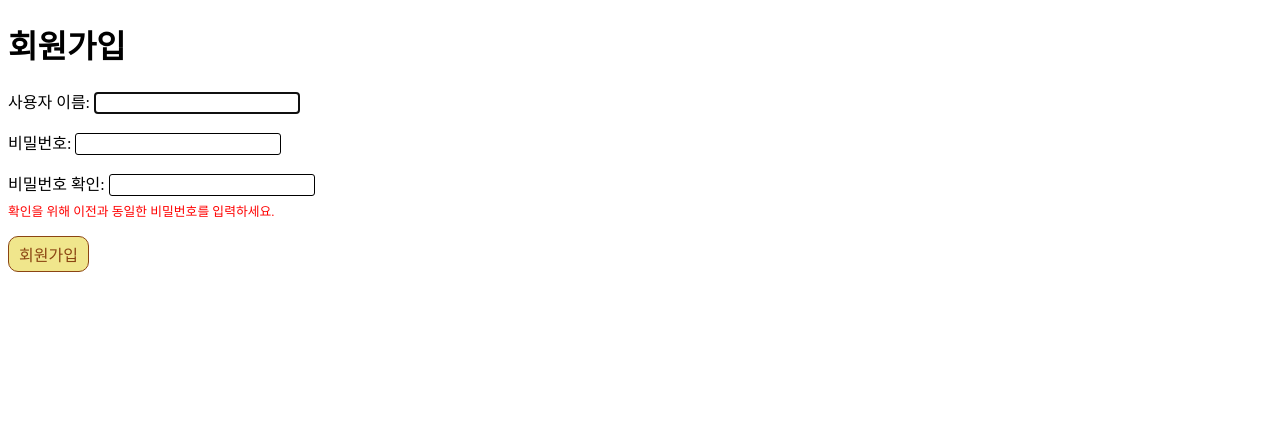
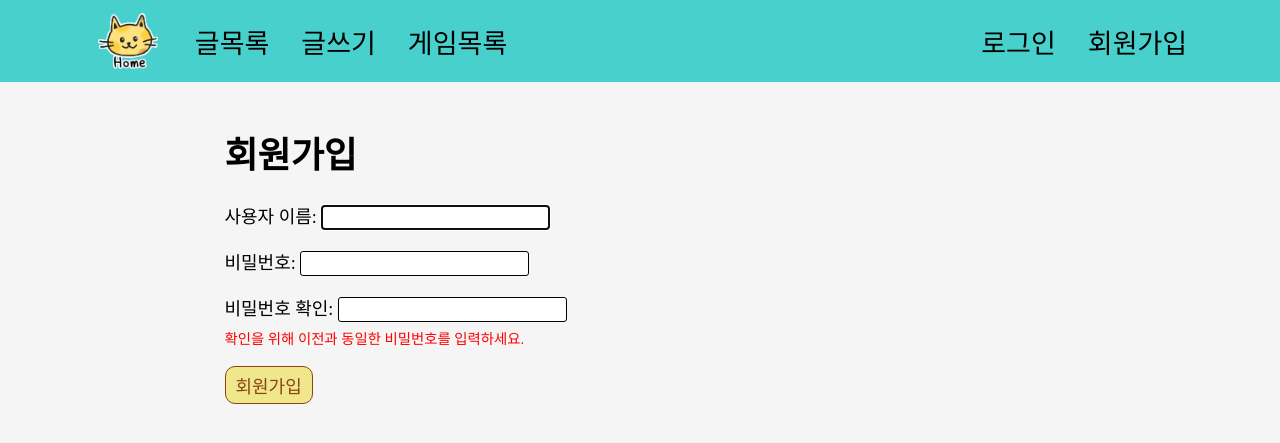
Before and after one commit to SamiCoding/django-cat-project, a Django app: page /accounts/signup/ in a window 1280 px wide. Shown: the top 443 px of the page. Run offline with Django 4.2, Linux system fonts and the light colour scheme; some libraries are stand-ins or nearby versions; some web fonts are replaced.

Commit message:
Update base.html

```diff
--- a/djangocat/templates/base.html
+++ b/djangocat/templates/base.html
@@ -3,13 +3,124 @@
 <html lang="en">
 <head>
   <meta charset="UTF-8">
+  <meta http-equiv="X-UA-Compatible" content="IE=edge">
   <meta name="viewport" content="width=device-width, initial-scale=1.0">
-  <title>Document</title>
+  <title>Django Cat</title>
+  <link rel="icon" href="{% static 'images/favicon-96x96.png' %}">
+  <link rel="stylesheet" href="{% static 'css/style.css' %}">
+  <link rel="stylesheet" href="{% static 'css/base.css' %}">
+  <script src="https://kit.fontawesome.com/a1e1be19c8.js" crossorigin="anonymous"></script>
   {% block head %}
   {% endblock %}
 </head>
 <body>
-  {% block body %}
-  {% endblock %}
+  <div class="pc">
+    <div class="navbar">
+      <div class="navbar__page">
+        <span>
+          <a href="{% url 'postings:index' %}">
+            <img class="navbar__logo" src="{% static 'images/jgcat.jpg' %}" alt="jgcat">
+          </a>
+        </span>
+        <span>
+          <a href="{% url 'postings:posting_list' %}">글목록</a>
+        </span>
+        <span>
+          <a href="{% url 'postings:posting_create' %}">글쓰기</a>
+        </span>
+        <span>
+          <a href="{% url 'games:game_list' %}">게임목록</a>
+        </span>
+      </div>
+      <div class="navbar__account">
+        {% if user.is_authenticated %}
+        <span>
+          {{user.username}}님 안녕하세요.
+        </span>
+        <span>
+          <a href="{% url 'accounts:logout' %}" onclick="return userLogout()">로그아웃</a>
+        </span>
+        {% else %}
+          <span>
+            <a href="{% url 'accounts:login' %}">로그인</a>
+          </span>
+          <span>
+            <a href="{% url 'accounts:signup' %}">회원가입</a>
+          </span>
+        {% endif %}
+      </div>
+    </div>
+  </div>
+  <div class="mobile">
+    <div class="navbar">
+      <div class="navbar__page">
+        <span>
+          <a href="{% url 'postings:index' %}">
+            <img class="navbar__logo" src="{% static 'images/jgcat.jpg' %}" alt="jgcat">
+          </a>
+        </span>
+      </div>
+      <div class="navbar__menu" onclick="openMenu()">
+        <span id="menu-icon">
+          <i class="fa-solid fa-bars fa-2x"></i>
+        </span>
+      </div>
+    </div>
+    <div id="navbar-hidden">
+      <div class="navbar-side">
+        {% if not user.is_authenticated%}
+        <span>
+          <a href="{% url 'accounts:signup' %}">회원가입</a>
+        </span>
+        <hr class="navbar__line">
+        <span>
+          <a href="{% url 'accounts:login' %}">로그인</a>
+        </span>
+        <hr class="navbar__line">
+        {% endif %}
+        <span>
+          <a href="{% url 'postings:posting_list' %}">글목록</a>
+        </span>
+        <hr class="navbar__line">
+        <span>
+          <a href="{% url 'games:game_list' %}">게임목록</a>
+        </span>
+        {% if user.is_authenticated %}
+        <hr class="navbar__line">
+        <span>
+          <a href="{% url 'accounts:logout' %}" onclick="return userLogout()">로그아웃</a>
+        </span>
+        {% endif %}
+      </div>
+    </div>
+  </div>
+
+  <div class="container">
+    {% block body %}
+    {% endblock %}
+  </div>
+
+  <script>
+    function userLogout() {
+      const result = confirm("로그아웃 하시겠습니까?");
+      return result;
+    }
+
+    let open_status = 0;
+    function openMenu() {
+      const menu_icon = document.getElementById("menu-icon");
+      const navbar_hidden = document.getElementById("navbar-hidden");
+      if (open_status == 0) {
+        open_status = 1;
+        menu_icon.innerHTML = '<i class="fa-solid fa-xmark fa-2x"></i>';
+        navbar_hidden.setAttribute("style", "display: block;");
+      }
+      else {
+        open_status = 0;
+        menu_icon.innerHTML = '<i class="fa-solid fa-bars fa-2x"></i>';
+        navbar_hidden.setAttribute("style", "display: none;");
+      }
+    }
+  </script>
 </body>
 </html>
```
